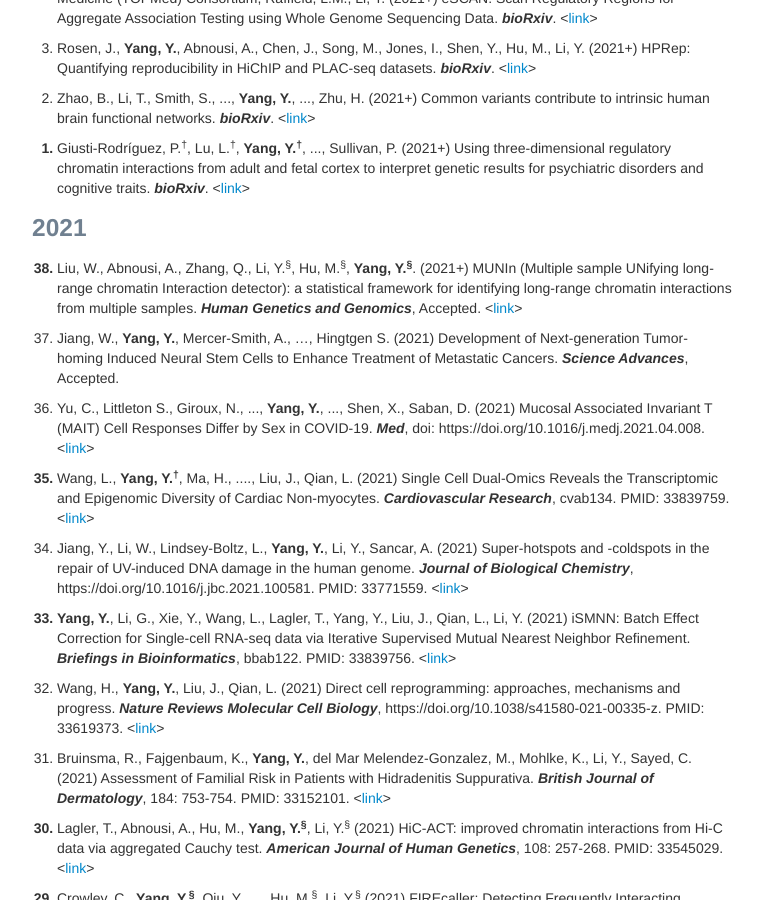
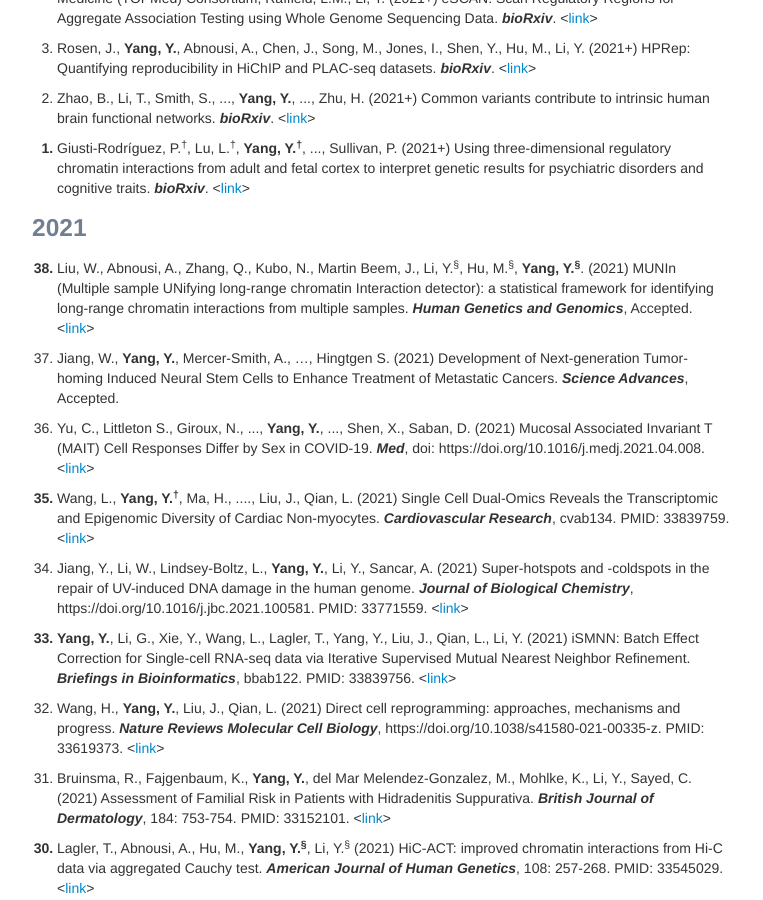
Before and after one commit to yycunc/yycunc.github.io, a Jekyll site: the page built from pages/pubs.md, in a window 1280 px wide and 900 px high, scrolled down 446 px. Shown: the whole window, without its empty margins (258-1021 px from the left). Built offline with Jekyll 4.4.1, drawn with Linux system fonts in a browser that asks for light colours.

Commit message:
Update pubs.md

```diff
--- a/pages/pubs.md
+++ b/pages/pubs.md
@@ -27,7 +27,7 @@ title: Yuchen Yang's publications
 <ol start="1" style="font-weight: bold;"> <li><span style="font-weight: normal;">Giusti-Rodríguez, P.<sup>&dagger;</sup>, Lu, L.<sup>&dagger;</sup>, <b>Yang, Y.<sup>&dagger;</sup></b>, ..., Sullivan, P. (2021+) Using three-dimensional regulatory chromatin interactions from adult and fetal cortex to interpret genetic results for psychiatric disorders and cognitive traits. <i><b>bioRxiv</b></i>. <<a href="https://www.biorxiv.org/content/10.1101/406330v1.full">link</a>></span></li></ol>
 
 ### 2021
-<ol start="38" style="font-weight: bold;"> <li><span style="font-weight: normal;">Liu, W., Abnousi, A., Zhang, Q., Li, Y.<sup>&sect;</sup>, Hu, M.<sup>&sect;</sup>, <b>Yang, Y.<sup>&sect;</sup></b>. (2021+) MUNIn (Multiple sample UNifying long-range chromatin Interaction detector): a statistical framework for identifying long-range chromatin interactions from multiple samples. <i><b>Human Genetics and Genomics</b></i>, Accepted. <<a href="https://www.biorxiv.org/content/10.1101/2020.11.12.380782v1">link</a>></span></li></ol>
+<ol start="38" style="font-weight: bold;"> <li><span style="font-weight: normal;">Liu, W., Abnousi, A., Zhang, Q., Kubo, N., Martin Beem, J., Li, Y.<sup>&sect;</sup>, Hu, M.<sup>&sect;</sup>, <b>Yang, Y.<sup>&sect;</sup></b>. (2021) MUNIn (Multiple sample UNifying long-range chromatin Interaction detector): a statistical framework for identifying long-range chromatin interactions from multiple samples. <i><b>Human Genetics and Genomics</b></i>, Accepted. <<a href="https://www.biorxiv.org/content/10.1101/2020.11.12.380782v1">link</a>></span></li></ol>
 
 <ol start="37"> <li> Jiang, W., <b>Yang, Y.</b>, Mercer-Smith, A., …, Hingtgen S. (2021) Development of Next-generation Tumor-homing Induced Neural Stem Cells to Enhance Treatment of Metastatic Cancers. <i><b>Science Advances</b></i>, Accepted.</li></ol>
 
```
